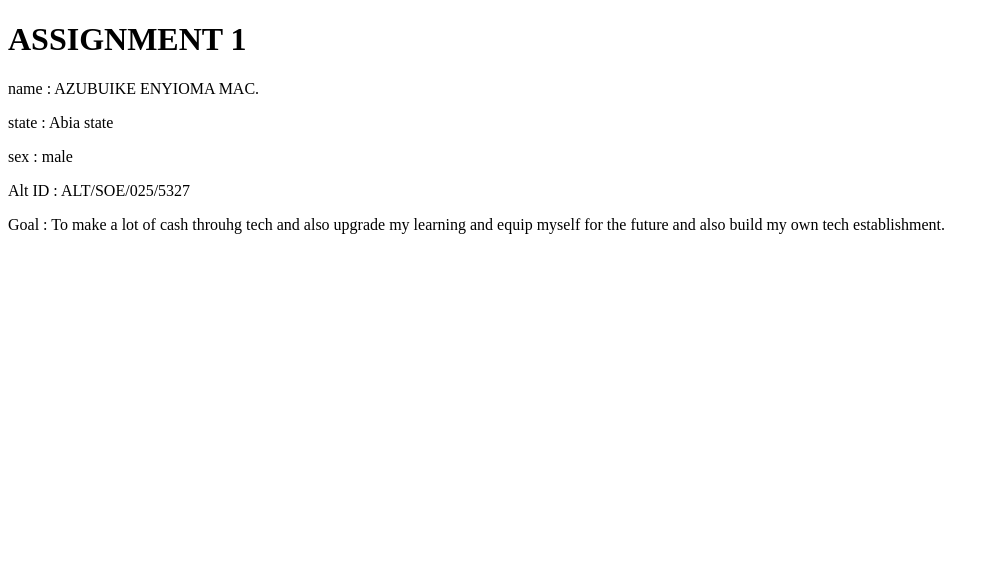
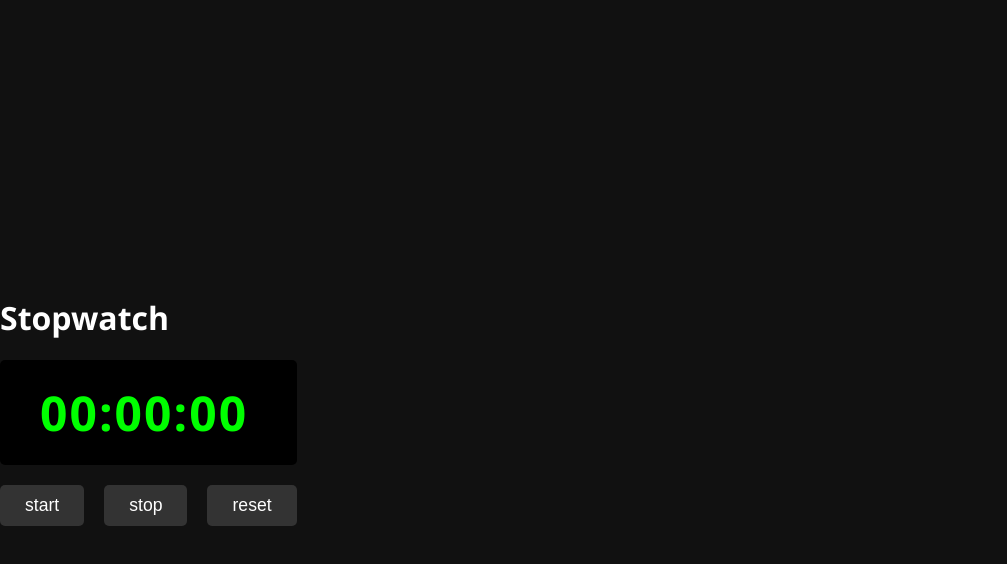
Before and after one commit to Macbichi/Macbichi001, a plain HTML site: page index.html in a window 1280 px wide. Shown: the whole page, without its empty margins (0-1007 px from the left). Drawn offline with Linux system fonts and the light colour scheme.

Commit message:
Add files via upload

```diff
--- a/index.html
+++ b/index.html
@@ -2,19 +2,21 @@
 <html lang="en">
 <head>
     <meta charset="UTF-8">
-    <meta name="viewport" content="width=device-width, initial-scale=1.0">
-    <title>WEB PAGE</title>
-    <H1>ASSIGNMENT 1</H1>
-    <p>name : AZUBUIKE ENYIOMA MAC.</p>
-    <p>state : Abia state </p>
-    <p>sex : male</p>
-    <p>Alt ID : ALT/SOE/025/5327</p>
-    <P>Goal : To make a lot of cash throuhg tech and also upgrade my learning and equip myself for the future and also build my own tech establishment.</P>
-
-
-
+    <meta name="viewport" content="width=, initial-scale=1.0">
+    <title>Stopwatch</title>
+    <link rel="stylesheet" href="style.css">
 </head>
 <body>
+    <div class="container">
+        <h1>Stopwatch</h1>
+        <div id="display">00:00:00</div>
+        <div class="buttons">
+            <button id="start">start</button>
+            <button id="stop">stop</button>
+            <button id="reset">reset</button>
+        </div>
+     </div>
 
+     <script src="script.js"></script>
 </body>
 </html>
--- /dev/null
+++ b/script.js
@@ -0,0 +1,44 @@
+let hours = 0;
+let minutes = 0;
+let seconds = 0;
+let timer = null;
+let running = false;
+
+function updateDisplay (){
+    let h = hours < 10 ? "0" + hours : hours;
+    let m = minutes < 10 ? "0" + minutes : minutes;
+    let s = seconds < 10 ? "0" + seconds : seconds;
+    document.getElementById("display").textContent = `${h}:${m}:${s}`;
+}
+function startTimer() {
+    if(running) return;// prevent mutiple intervals
+    running = true;
+    timer = setInterval(() => {
+        seconds++;
+        if (seconds === 60){
+            seconds = 0;
+            minutes++;
+        }
+        if(minutes === 60) {
+            minutes = 0;
+            hours++;
+        }
+        updateDisplay();
+    }, 1000);
+}
+function stopTimer() {
+    clearInterval(timer);
+    running = false;
+}
+function resetTimer() {
+    clearInterval(timer);
+    running = false;
+    hours = 0;
+    minutes = 0;
+    seconds = 0;
+    updateDisplay();
+}
+document.getElementById("start").addEventListener("click",startTimer);
+document.getElementById("stop").addEventListener("click",stopTimer);
+document.getElementById("reset").addEventListener("click",resetTimer);
+updateDisplay();
--- /dev/null
+++ b/style.css
@@ -0,0 +1,46 @@
+body{
+    margin: 0;
+    height: 100vh;
+    display: flex;
+    align-items: center;
+    justify-items: center;
+    background: #111;
+    color: #fff;
+    font-family: 'Segoe UI', Tahoma, Geneva, Verdana, sans-serif;
+}
+.contanier {
+    text-align: center;
+    background: #222;
+    padding: 40px;
+    border-radius: 10px;
+    box-shadow: 0 0 15px rgba(0, 0, 0, 0);
+}
+#display {
+    font-size: 3rem;
+    font-weight: bold;
+    background: #000;
+    color: #0f0;
+    padding: 20px 40px;
+    border-radius: 5px;
+    margin: 20px 0;
+    letter-spacing: 2px;
+}
+.buttons {
+    display: flex;
+    justify-content: center;
+    gap: 20px;
+}
+button {
+    background: #333;
+    border: none;
+    padding: 10px 25px;
+    font-size: 1.1rem;
+    color: white;
+    cursor: pointer;
+    border-radius: 5px;
+    transition: all 0.3s;
+}
+button:hover {
+    background: #0f0;
+    color: #000;
+}
```
